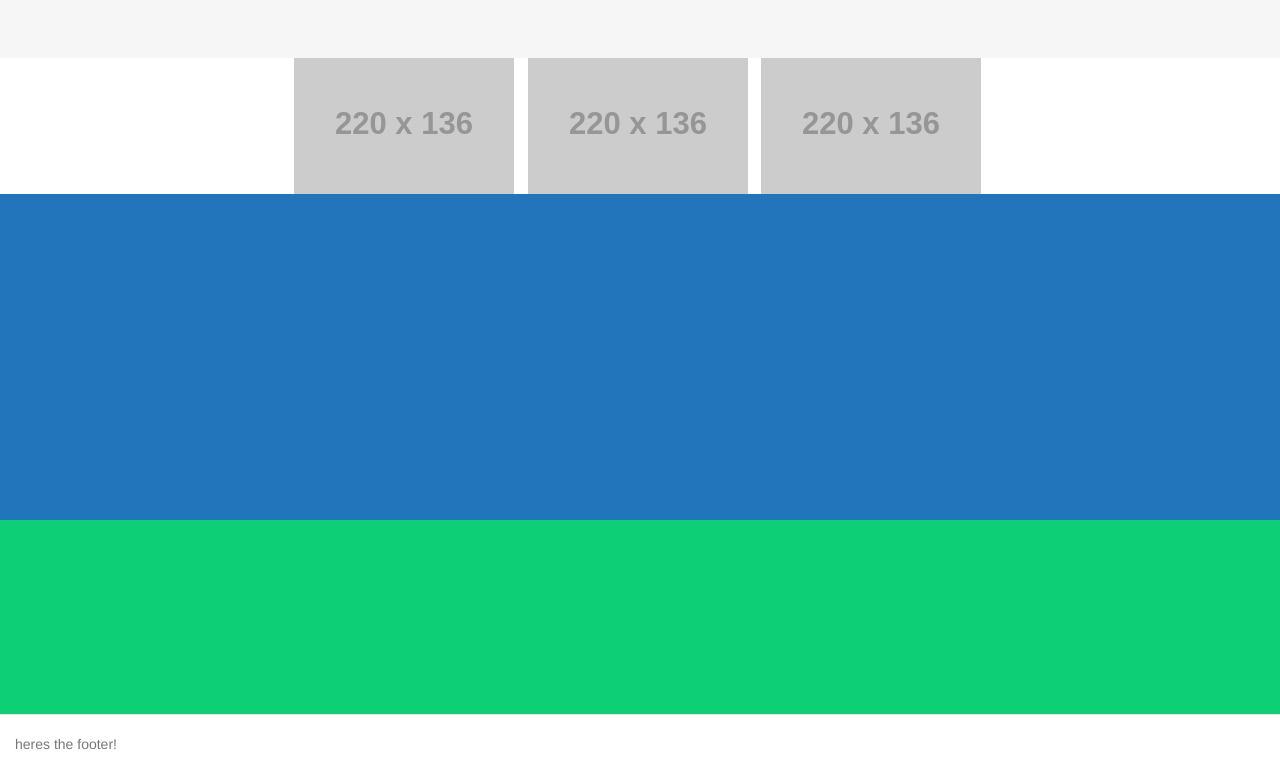
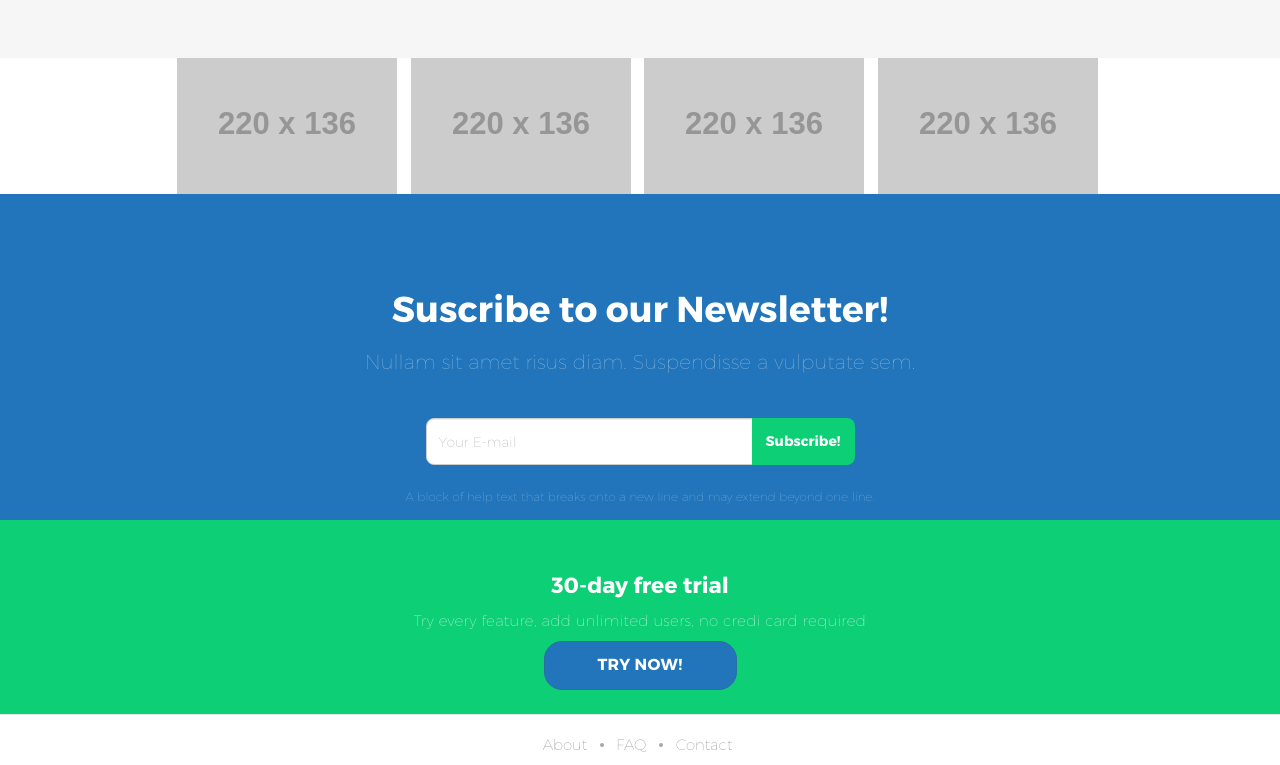
Before and after one commit to mgarayitexico/foundationmark, a website: page app/index.html in a window 1280 px wide. Shown: the part 1823-2588 px from the top of the page. Drawn offline with nearby package versions, Linux system fonts and the light colour scheme; some packages are replaced by stand-ins of ours; files that its build step writes are made by us from their sources; placeholder pictures from the web are drawn by us.

Commit message:
update on home page. Added newsletter section, trial section and footer semi-complete

```diff
--- a/app/index.html
+++ b/app/index.html
@@ -141,32 +141,60 @@
       <div class="container">
         <ul class="list-unstyled text-center list-inline">
           <li style="">
-
-              <img src="http://placehold.it/220x136" alt="...">
-
+            <img src="http://placehold.it/220x136" alt="...">
           </li>
           <li style="">
-
-              <img src="http://placehold.it/220x136" alt="...">
-
+            <img src="http://placehold.it/220x136" alt="...">
           </li>
           <li style="">
-
-              <img src="http://placehold.it/220x136" alt="...">
-
+            <img src="http://placehold.it/220x136" alt="...">
           </li>
-
+          <li style="">
+            <img src="http://placehold.it/220x136" alt="...">
+          </li>
         </ul>
       </div>
     </div>
     <div class="container-fuid fm-home-newsletter">
+      <div class="container">
+        <div class="row">
+          <div class="col-md-12 text-center fm-newsletter-heading">
+            <h3 class="fm-h3">Suscribe to our Newsletter!</h3>
+            <p>Nullam sit amet risus diam. Suspendisse a vulputate sem.</p>
+            <form id="form-suscribe-newsletter" class="form-inline">
+              <div class="input-group">
+                <input type="text" name="email" class="form-control" placeholder="Your E-mail"/>
+                <span class="input-group-btn">
+                  <button class="btn btn-default btn-suscribe-newsletter" type="button">Subscribe!</button>
+                </span>
+              </div>
+              <span id="helpBlock" class="help-block newsletter-note">A block of help text that breaks onto a new line and may extend beyond one line.</span>
+            </form>
+          </div>
+        </div>
+      </div>
     </div>
     <div class="container-fuid fm-home-trial">
+      <div class="container">
+        <div class="row">
+          <div class="col-md-12 text-center fm-trial-heading">
+            <h4 class="fm-h4">30-day free trial</h4>
+            <p>Try every feature, add unlimited users, no credi card required</p>
+            <a class="btn btn-primary btn-free-trial">TRY NOW!</a>
+          </div>
+        </div>
+      </div>
     </div>
 
-    <div class="footer">
-      <div class="container-fluid">
-        <p>heres the footer!</p>
+    <div class="footer container-fluid">
+      <div class="container">
+        <ul class="list-unstyled list-inline text-center">
+          <li><a>About</a></li>
+          <li class="separator"></li>
+          <li><a>FAQ</a></li>
+          <li class="separator"></li>
+          <li><a>Contact</a></li>
+        </ul>
       </div>
     </div>
 
--- a/app/styles/main.css
+++ b/app/styles/main.css
@@ -27,6 +27,11 @@
 body {
   padding: 0;
   font-family: Helvetica, Arial, sans-serif;
+}
+
+a, a:hover, a:focus{
+  text-decoration: none;
+  cursor: pointer;;
 }
 
 /* Everything but the jumbotron gets side spacing for mobile first views */
@@ -158,6 +163,13 @@ body {
   margin: 0;
 }
 
+.fm-h3{
+  font-family: Montserrat, Helvetica, Arial, sans-serif;
+  font-weight: bold;
+  font-size: 36px;
+  color: #fff;
+}
+
 .fm-h4{
   font-family: Montserrat, Helvetica, Arial, sans-serif;
   font-weight: bold;
@@ -185,7 +197,6 @@ body {
   font-style: italic;
   font-size: 16px;
   color: #0dcf76;
-  text-decoration: none;
   line-height: 24px;
   cursor: pointer;
 }
@@ -233,3 +244,100 @@ body {
   background-color: transparent;
   border:none;
 }
+
+.fm-newsletter-heading{
+  margin-top:74px;
+}
+
+.fm-newsletter-heading h3{
+  margin-bottom: 20px;
+}
+
+.fm-newsletter-heading p{
+  font-size: 20px;
+  color: #FFF;
+  opacity: 0.5;
+  font-family: Montserrat;
+  font-weight: normal;
+  margin-bottom: 42px;
+}
+
+#form-suscribe-newsletter input{
+  width: 327px;
+  height: 47px;
+  border-top-left-radius: 8px;
+  border-bottom-left-radius: 8px;
+  font-family: Montserrat;
+  font-weight: normal;
+  font-size: 14px;
+  color:#a9a9a9;
+}
+
+#form-suscribe-newsletter .btn-suscribe-newsletter{
+  height: 47px;
+  width: 103px;
+  background-color: #0dcf76;
+  color: #FFF;
+  border: none;
+  border-top-right-radius: 8px;
+  border-bottom-right-radius: 8px;
+  font-family: Montserrat;
+  font-weight: bold;
+  font-size: 14px;
+}
+
+#form-suscribe-newsletter .newsletter-note{
+  margin-top: 23px;
+  font-family: Montserrat;
+  font-weight: normal;
+  font-size: 12px;
+  color:#FFF;
+  opacity: 0.5;
+}
+
+.fm-trial-heading{
+  margin-top: 42px;
+}
+
+.fm-trial-heading h4{
+  color:#FFF;
+  margin-bottom: 14px;
+}
+
+.fm-trial-heading p{
+  font-family: Montserrat;
+  font-weight: normal;
+  font-size: 15px;
+  color:#FFF;
+  letter-spacing: 0.3px;
+
+}
+
+.btn-free-trial{
+  width: 193px;
+  height: 49px;
+  background-color: #2275bb;
+  font-family: Montserrat;
+  font-weight: bold;
+  font-size: 16px;
+  letter-spacing: 0.32px;
+  margin-bottom: 34px;
+  color:#FFF;
+  border-radius: 18px;
+  line-height: 2;
+}
+
+.footer ul, .footer ul a{
+  font-family: Montserrat;
+  font-weight: normal;
+  font-size: 15px;
+  color: #727272;
+}
+.footer ul li.separator{
+  background-image: url(../images/im_dot.png);
+  background-size: 4px 4px;
+  background-repeat: no-repeat;
+  background-position: center center;
+  width: 4px;
+  height: 10px;
+}
```
Also changed, not shown: app/images/im_dot.png (added).
